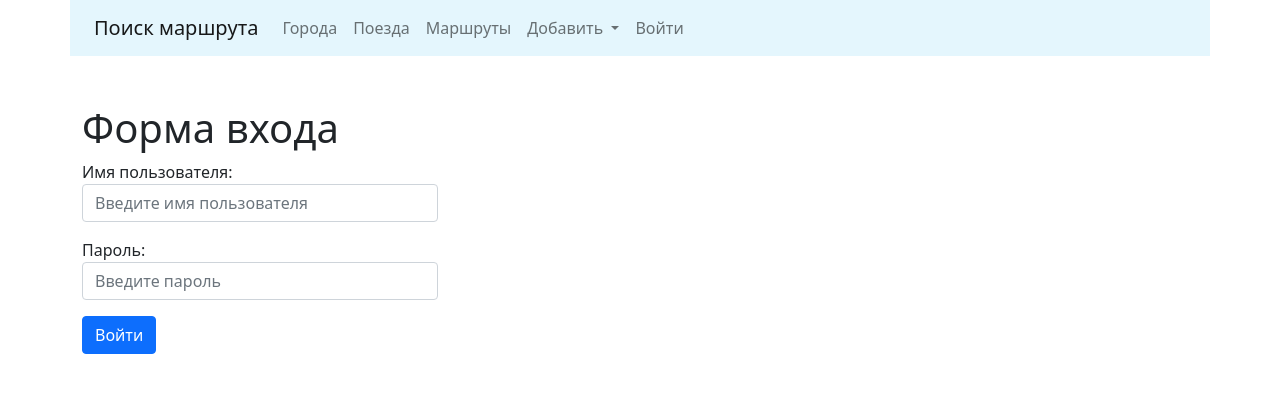
After one commit to TrueNerdDev/find_route, a Django app: page /accounts/login/ in a window 1280 px wide. The commit adds this page. Shown: the top 393 px of the page. Run offline with Django 4.2, Linux system fonts and the light colour scheme; some libraries are stand-ins or nearby versions.

Commit message:
added an application of accounts to the system, created an entry exit button

```diff
--- /dev/null
+++ b/accounts/templates/accounts/login.html
@@ -0,0 +1,9 @@
+{% extends 'base.html' %}
+{% block title %}Форма входа{% endblock %}
+
+{% block content %}
+<h1>Форма входа</h1>
+
+{% include 'form.html' with button='Войти' %}
+
+{% endblock %}
--- /dev/null
+++ b/accounts/urls.py
@@ -0,0 +1,9 @@
+from django.urls import path
+
+from accounts.views import login_view, logout_view
+
+urlpatterns = [
+    path('login/', login_view, name='login'),
+    path('logout/', logout_view, name='logout'),
+
+]
--- a/accounts/views.py
+++ b/accounts/views.py
@@ -1,3 +1,22 @@
-from django.shortcuts import render
+from django.contrib.auth import authenticate, login, logout
+from django.shortcuts import render, redirect
 
-# Create your views here.
+from accounts.forms import UserLoginForm
+
+
+def login_view(request):
+    form = UserLoginForm(request.POST or None)
+    _next = request.GET.get('next')
+    if form.is_valid():
+        username = form.cleaned_data.get('username')
+        password = form.cleaned_data.get('password')
+        user = authenticate(username=username, password=password)
+        login(request, user)
+        _next = _next or '/'
+        return redirect(_next)
+    return render(request, 'accounts/login.html', {'form': form})
+
+
+def logout_view(request):
+    logout(request)
+    return redirect('/')
--- a/templates/base.html
+++ b/templates/base.html
@@ -41,8 +41,8 @@
           <li class="nav-item dropdown
             {% if request.path == cities_create_url or request.path == trains_create_url %}
                 active
-            {% endif %}
-            ">
+            {% endif %}">
+
             <a class="nav-link dropdown-toggle" href="#" id="navbarDropdownMenuLink" role="button" data-bs-toggle="dropdown" aria-expanded="false">
               Добавить
             </a>
@@ -51,6 +51,15 @@
               <li><a class="dropdown-item" href="{% url 'trains:create'%}">Новый поезд</a></li>
             </ul>
           </li>
+            {% if user.is_authenticated %}
+            <li class="nav-item ">
+            <a class="nav-link" href="{% url 'accounts:logout'%}">Выйти</a>
+          </li>
+          {% else %}
+          <li class="nav-item ">
+            <a class="nav-link" href="{% url 'accounts:login'%}">Войти</a>
+          </li>
+        {% endif %}
         </ul>
       </div>
     </div>
--- a/travel/settings.py
+++ b/travel/settings.py
@@ -40,6 +40,7 @@
     'cities',
     'trains',
     'routes',
+    'accounts',
 ]
 
 MIDDLEWARE = [
--- a/travel/urls.py
+++ b/travel/urls.py
@@ -24,6 +24,7 @@
     path('admin/', admin.site.urls),
     path('cities/', include(('cities.urls', 'cities'))),
     path('trains/', include(('trains.urls', 'trains'))),
+    path('accounts/', include(('accounts.urls', 'accounts'))),
     path('', home, name='home'),
     path('find_routes/', find_routes, name='find_routes'),
     path('add_route/', add_route, name='add_route'),
```
